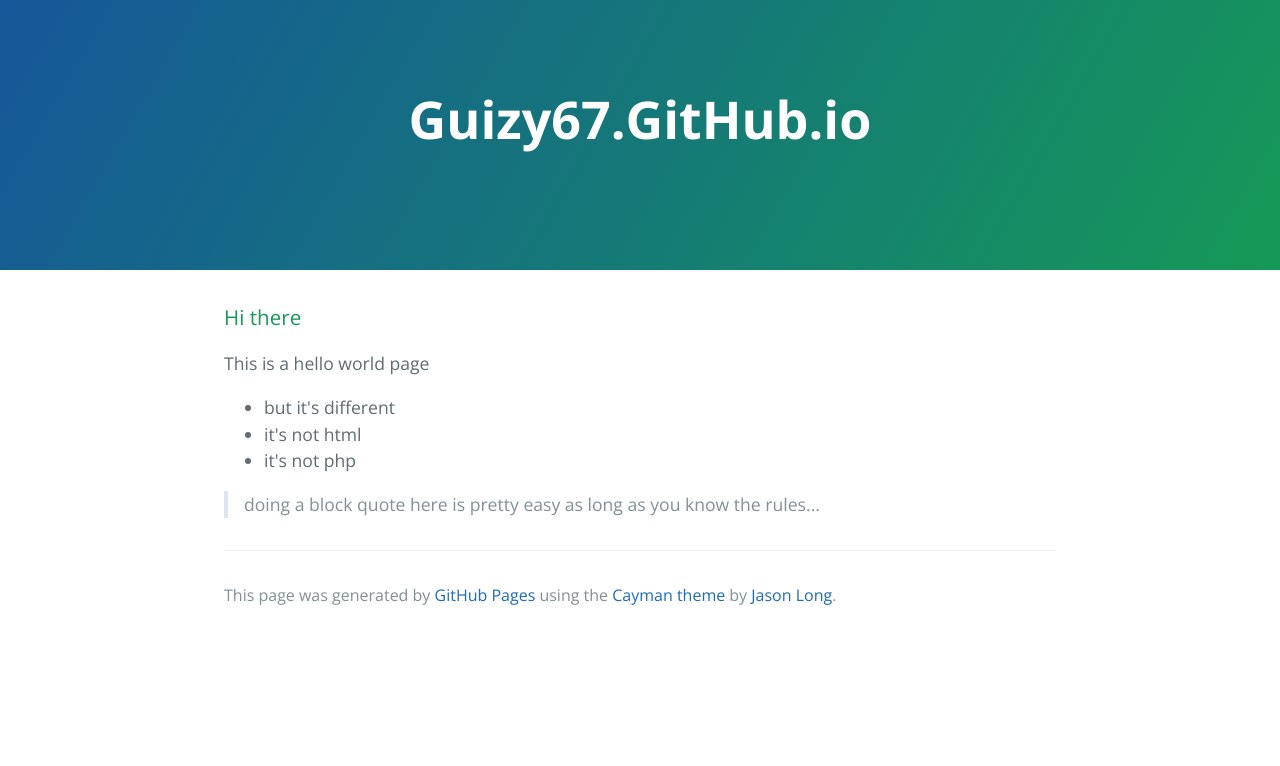
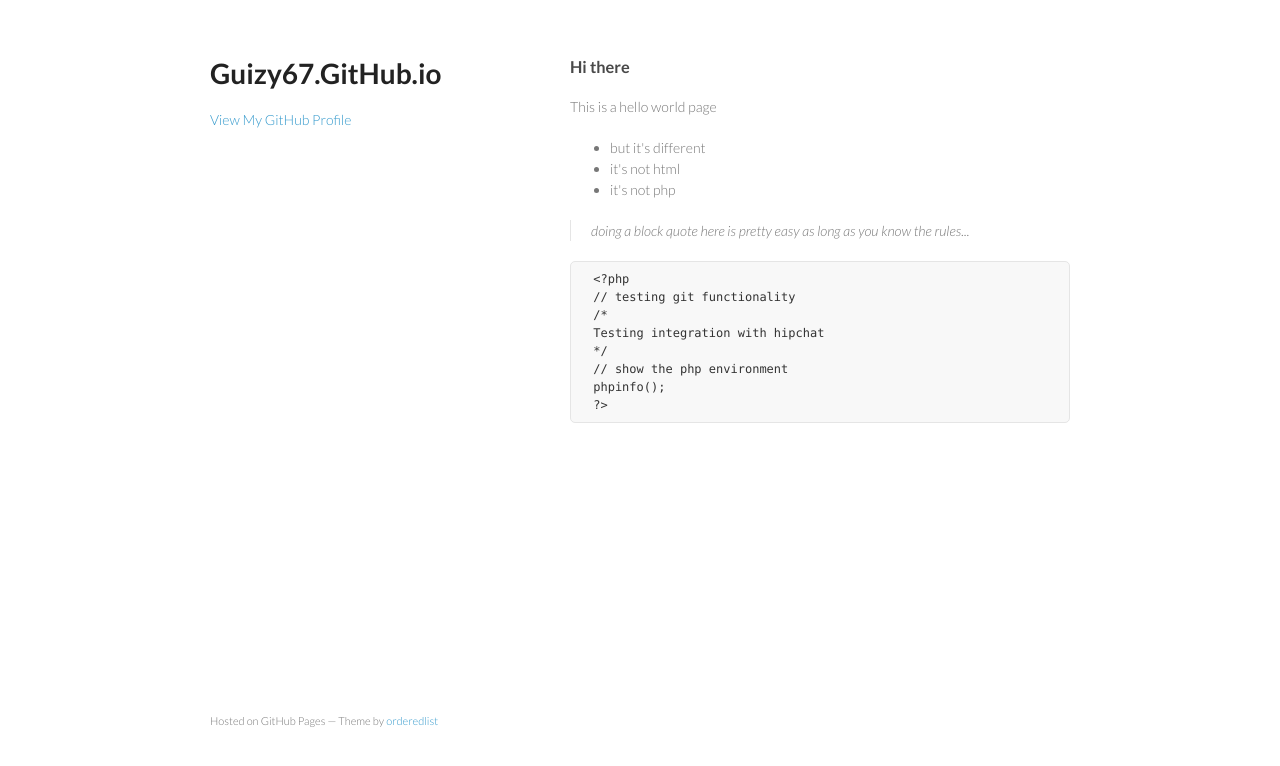
Before and after one commit to guizy67/guizy67.github.io, a plain HTML site: page index.html in a window 1280 px wide. Drawn offline with nearby package versions, Linux system fonts and the light colour scheme.

Commit message:
Replace master branch with page content via GitHub

```diff
--- a/index.html
+++ b/index.html
@@ -1,22 +1,29 @@
-<!DOCTYPE html>
-<html lang="en-us">
+<!doctype html>
+<html>
   <head>
-    <meta charset="UTF-8">
+    <meta charset="utf-8">
+    <meta http-equiv="X-UA-Compatible" content="chrome=1">
     <title>Guizy67.GitHub.io by guizy67</title>
-    <meta name="viewport" content="width=device-width, initial-scale=1">
-    <link rel="stylesheet" type="text/css" href="stylesheets/normalize.css" media="screen">
-    <link href='https://fonts.googleapis.com/css?family=Open+Sans:400,700' rel='stylesheet' type='text/css'>
-    <link rel="stylesheet" type="text/css" href="stylesheets/stylesheet.css" media="screen">
-    <link rel="stylesheet" type="text/css" href="stylesheets/github-light.css" media="screen">
+
+    <link rel="stylesheet" href="stylesheets/styles.css">
+    <link rel="stylesheet" href="stylesheets/github-light.css">
+    <meta name="viewport" content="width=device-width, initial-scale=1, user-scalable=no">
+    <!--[if lt IE 9]>
+    <script src="//html5shiv.googlecode.com/svn/trunk/html5.js"></script>
+    <![endif]-->
   </head>
   <body>
-    <section class="page-header">
-      <h1 class="project-name">Guizy67.GitHub.io</h1>
-      <h2 class="project-tagline"></h2>
-    </section>
+    <div class="wrapper">
+      <header>
+        <h1>Guizy67.GitHub.io</h1>
+        <p></p>
 
-    <section class="main-content">
-      <h3>
+
+        <p class="view"><a href="https://github.com/guizy67">View My GitHub Profile</a></p>
+
+      </header>
+      <section>
+        <h3>
 <a id="hi-there" class="anchor" href="#hi-there" aria-hidden="true"><span class="octicon octicon-link"></span></a>Hi there</h3>
 
 <p>This is a hello world page</p>
@@ -34,13 +41,21 @@
 the rules...</p>
 </blockquote>
 
-      <footer class="site-footer">
-
-        <span class="site-footer-credits">This page was generated by <a href="https://pages.github.com">GitHub Pages</a> using the <a href="https://github.com/jasonlong/cayman-theme">Cayman theme</a> by <a href="https://twitter.com/jasonlong">Jason Long</a>.</span>
+<pre><code> &lt;?php
+ // testing git functionality
+ /*
+ Testing integration with hipchat
+ */
+ // show the php environment
+ phpinfo();
+ ?&gt;
+</code></pre>
+      </section>
+      <footer>
+        <p><small>Hosted on GitHub Pages &mdash; Theme by <a href="https://github.com/orderedlist">orderedlist</a></small></p>
       </footer>
-
-    </section>
-
+    </div>
+    <script src="javascripts/scale.fix.js"></script>
 
   </body>
 </html>
--- a/params.json
+++ b/params.json
@@ -1 +1 @@
-{"name":"Guizy67.GitHub.io","tagline":"","body":"### Hi there\r\n\r\nThis is a hello world page\r\n\r\n- but it's different\r\n- it's not html\r\n- it's not php\r\n\r\n> doing a block quote\r\n> here is pretty easy\r\n> as long as you know\r\n> the rules...\r\n\r\n","google":"","note":"Don't delete this file! It's used internally to help with page regeneration."}
+{"name":"Guizy67.GitHub.io","tagline":"","body":"### Hi there\r\n\r\nThis is a hello world page\r\n\r\n- but it's different\r\n- it's not html\r\n- it's not php\r\n\r\n> doing a block quote\r\n> here is pretty easy\r\n> as long as you know\r\n> the rules...\r\n\r\n     <?php\r\n     // testing git functionality\r\n     /* \r\n     Testing integration with hipchat\r\n     */\r\n     // show the php environment\r\n     phpinfo();\r\n     ?>\r\n","google":"","note":"Don't delete this file! It's used internally to help with page regeneration."}
```
